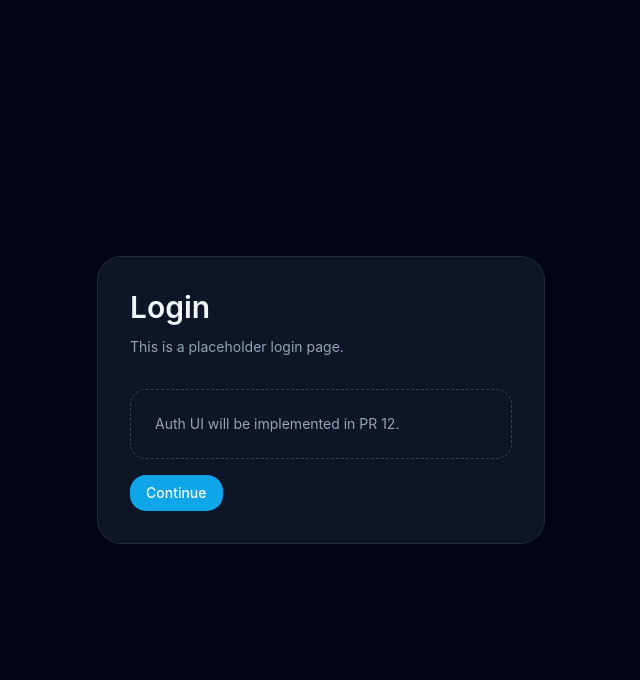
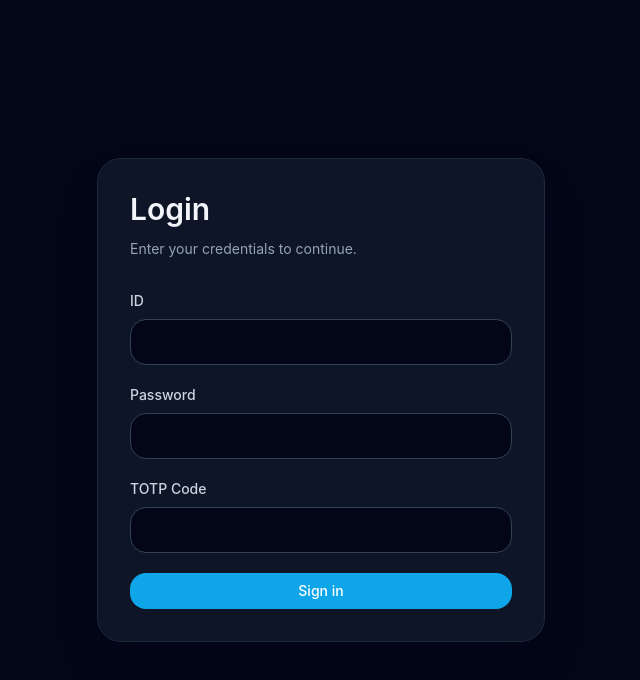
Before and after one commit to jaeseopark/utarchive, a React (Vite) app in the folder frontend/: page /login in a window 1280 px wide. Shown: the top 680 px of the page, without its empty margins (319-959 px from the left). Built offline with nearby package versions, Linux system fonts and the light colour scheme; no server answers.

Commit message:
feat: auth ui

```diff
--- a/frontend/src/App.tsx
+++ b/frontend/src/App.tsx
@@ -1,5 +1,6 @@
 import { Route, Routes, Navigate } from 'react-router-dom';
 import RootLayout from './layouts/RootLayout';
+import ProtectedRoute from './components/ProtectedRoute';
 import LoginPage from './pages/LoginPage';
 import ArtistsPage from './pages/ArtistsPage';
 import ArtistDetailPage from './pages/ArtistDetailPage';
@@ -14,7 +15,14 @@ function App() {
   return (
     <Routes>
       <Route path="/login" element={<LoginPage />} />
-      <Route path="/" element={<RootLayout />}>
+      <Route
+        path="/"
+        element={
+          <ProtectedRoute>
+            <RootLayout />
+          </ProtectedRoute>
+        }
+      >
         <Route index element={<Navigate to="/artists" replace />} />
         <Route path="artists" element={<ArtistsPage />} />
         <Route path="artists/:id" element={<ArtistDetailPage />} />
--- a/frontend/src/api/client.ts
+++ b/frontend/src/api/client.ts
@@ -24,6 +24,10 @@ async function parseJson(response: Response) {
   }
 }
 
+type RequestOptions = {
+  preventUnauthorizedRedirect?: boolean;
+};
+
 function handleUnauthorized() {
   window.location.assign('/login');
 }
@@ -32,6 +36,7 @@ async function request<T>(
   input: RequestInfo,
   init: RequestInit,
   schema: ZodSchema<T>,
+  options: RequestOptions = {},
 ): Promise<T> {
   const response = await fetch(input, {
     credentials: 'include',
@@ -43,7 +48,9 @@ async function request<T>(
   });
 
   if (response.status === 401) {
-    handleUnauthorized();
+    if (!options.preventUnauthorizedRedirect) {
+      handleUnauthorized();
+    }
     throw new ApiError(401, 'Unauthorized', null);
   }
 
@@ -63,10 +70,12 @@ async function request<T>(
 }
 
 export const api = {
-  get: async <T>(url: string, schema: ZodSchema<T>) => request(url, { method: 'GET' }, schema),
-  post: async <T>(url: string, body: unknown, schema: ZodSchema<T>) =>
-    request(url, { method: 'POST', body: JSON.stringify(body) }, schema),
-  put: async <T>(url: string, body: unknown, schema: ZodSchema<T>) =>
-    request(url, { method: 'PUT', body: JSON.stringify(body) }, schema),
-  delete: async <T>(url: string, schema: ZodSchema<T>) => request(url, { method: 'DELETE' }, schema),
+  get: async <T>(url: string, schema: ZodSchema<T>, options?: RequestOptions) =>
+    request(url, { method: 'GET' }, schema, options),
+  post: async <T>(url: string, body: unknown, schema: ZodSchema<T>, options?: RequestOptions) =>
+    request(url, { method: 'POST', body: JSON.stringify(body) }, schema, options),
+  put: async <T>(url: string, body: unknown, schema: ZodSchema<T>, options?: RequestOptions) =>
+    request(url, { method: 'PUT', body: JSON.stringify(body) }, schema, options),
+  delete: async <T>(url: string, schema: ZodSchema<T>, options?: RequestOptions) =>
+    request(url, { method: 'DELETE' }, schema, options),
 };
--- a/frontend/src/api/schemas.ts
+++ b/frontend/src/api/schemas.ts
@@ -10,6 +10,18 @@ export const AlbumSchema = z.object({
   id: z.string().uuid(),
   title: z.string(),
   artistId: z.string().uuid(),
+});
+
+export const LoginResponseSchema = z.object({
+  id: z.string(),
+});
+
+export const SessionSchema = z.object({
+  id: z.string(),
+});
+
+export const LogoutResponseSchema = z.object({
+  ok: z.literal(true),
 });
 
 export const SongSchema = z.object({
--- /dev/null
+++ b/frontend/src/components/ProtectedRoute.tsx
@@ -0,0 +1,22 @@
+import { type PropsWithChildren } from 'react';
+import { Navigate, useLocation } from 'react-router-dom';
+import { useSession } from '../context/SessionContext';
+
+export default function ProtectedRoute({ children }: PropsWithChildren) {
+  const { user, isLoading } = useSession();
+  const location = useLocation();
+
+  if (isLoading) {
+    return (
+      <div className="flex min-h-screen items-center justify-center text-slate-300">
+        Loading...
+      </div>
+    );
+  }
+
+  if (!user) {
+    return <Navigate to="/login" replace state={{ from: location }} />;
+  }
+
+  return <>{children}</>;
+}
--- /dev/null
+++ b/frontend/src/context/SessionContext.tsx
@@ -0,0 +1,74 @@
+import { createContext, type PropsWithChildren, useCallback, useContext, useEffect, useMemo, useState } from 'react';
+import { api } from '../api/client';
+import { LoginResponseSchema, LogoutResponseSchema, SessionSchema } from '../api/schemas';
+
+export interface SessionUser {
+  id: string;
+}
+
+export interface LoginPayload {
+  id: string;
+  password: string;
+  totpCode: string;
+}
+
+interface SessionContextValue {
+  user: SessionUser | null;
+  isLoading: boolean;
+  login: (credentials: LoginPayload) => Promise<void>;
+  logout: () => Promise<void>;
+}
+
+const SessionContext = createContext<SessionContextValue | undefined>(undefined);
+
+export function SessionProvider({ children }: PropsWithChildren) {
+  const [user, setUser] = useState<SessionUser | null>(null);
+  const [isLoading, setIsLoading] = useState(true);
+
+  useEffect(() => {
+    const restoreSession = async () => {
+      try {
+        const data = await api.get('/auth/me', SessionSchema, { preventUnauthorizedRedirect: true });
+        setUser({ id: data.id });
+      } catch {
+        setUser(null);
+      } finally {
+        setIsLoading(false);
+      }
+    };
+
+    restoreSession();
+  }, []);
+
+  const login = useCallback(async (credentials: LoginPayload) => {
+    const data = await api.post('/auth/login', credentials, LoginResponseSchema, {
+      preventUnauthorizedRedirect: true,
+    });
+    setUser({ id: data.id });
+  }, []);
+
+  const logout = useCallback(async () => {
+    try {
+      await api.post('/auth/logout', null, LogoutResponseSchema, {
+        preventUnauthorizedRedirect: true,
+      });
+    } finally {
+      setUser(null);
+    }
+  }, []);
+
+  const value = useMemo(
+    () => ({ user, isLoading, login, logout }),
+    [user, isLoading, login, logout],
+  );
+
+  return <SessionContext.Provider value={value}>{children}</SessionContext.Provider>;
+}
+
+export function useSession() {
+  const context = useContext(SessionContext);
+  if (!context) {
+    throw new Error('useSession must be used within a SessionProvider');
+  }
+  return context;
+}
--- a/frontend/src/layouts/RootLayout.tsx
+++ b/frontend/src/layouts/RootLayout.tsx
@@ -1,5 +1,6 @@
 import { NavLink, Outlet } from 'react-router-dom';
 import { Button } from '../components/ui/Button';
+import { useSession } from '../context/SessionContext';
 
 const navItems = [
   { to: '/artists', label: 'Artists' },
@@ -9,6 +10,8 @@ const navItems = [
 ];
 
 function RootLayout() {
+  const { logout } = useSession();
+
   return (
     <div className="min-h-screen bg-slate-950 text-slate-100">
       <div className="mx-auto flex min-h-screen max-w-7xl flex-col gap-4 px-4 py-6 sm:px-6 lg:px-8">
@@ -17,7 +20,9 @@ function RootLayout() {
             <p className="text-sm uppercase tracking-[0.35em] text-slate-500">utarchive</p>
             <h1 className="mt-2 text-3xl font-semibold">Music Archive Shell</h1>
           </div>
-          <Button variant="secondary">Placeholder action</Button>
+          <Button variant="secondary" onClick={logout}>
+            Logout
+          </Button>
         </header>
 
         <div className="grid flex-1 gap-4 lg:grid-cols-[256px_minmax(0,1fr)]">
--- a/frontend/src/main.tsx
+++ b/frontend/src/main.tsx
@@ -2,12 +2,15 @@ import React from 'react';
 import ReactDOM from 'react-dom/client';
 import { BrowserRouter } from 'react-router-dom';
 import App from './App';
+import { SessionProvider } from './context/SessionContext';
 import './index.css';
 
 ReactDOM.createRoot(document.getElementById('root')!).render(
   <React.StrictMode>
     <BrowserRouter>
-      <App />
+      <SessionProvider>
+        <App />
+      </SessionProvider>
     </BrowserRouter>
   </React.StrictMode>,
 );
--- a/frontend/src/pages/LoginPage.tsx
+++ b/frontend/src/pages/LoginPage.tsx
@@ -1,17 +1,112 @@
+import { useState, type ChangeEvent, type FormEvent } from 'react';
+import { useNavigate, useLocation, type Location } from 'react-router-dom';
+import { z } from 'zod';
 import { Button } from '../components/ui/Button';
+import { ApiError } from '../api/client';
+import { useSession } from '../context/SessionContext';
+
+const loginSchema = z.object({
+  id: z.string().min(1, 'ID is required'),
+  password: z.string().min(1, 'Password is required'),
+  totpCode: z.string().regex(/^\d{6}$/, 'Enter a valid 6-digit code'),
+});
+
+type LocationState = {
+  from?: Location;
+};
 
 function LoginPage() {
+  const navigate = useNavigate();
+  const location = useLocation();
+  const { login } = useSession();
+  const [formState, setFormState] = useState({ id: '', password: '', totpCode: '' });
+  const [error, setError] = useState<string | null>(null);
+  const [isSubmitting, setIsSubmitting] = useState(false);
+
+  const from = (location.state as LocationState | null)?.from?.pathname ?? '/artists';
+
+  const handleChange = (field: keyof typeof formState) => (event: ChangeEvent<HTMLInputElement>) => {
+    setFormState((current) => ({ ...current, [field]: event.target.value }));
+    if (error) {
+      setError(null);
+    }
+  };
+
+  const handleSubmit = async (event: FormEvent<HTMLFormElement>) => {
+    event.preventDefault();
+    setError(null);
+
+    const parseResult = loginSchema.safeParse(formState);
+    if (!parseResult.success) {
+      setError(parseResult.error.issues[0]?.message ?? 'Invalid input');
+      return;
+    }
+
+    setIsSubmitting(true);
+
+    try {
+      await login(parseResult.data);
+      navigate(from, { replace: true });
+    } catch (errorValue) {
+      const message =
+        errorValue instanceof ApiError
+          ? errorValue.status === 401
+            ? 'Invalid credentials or TOTP code'
+            : errorValue.message
+          : errorValue instanceof Error
+          ? errorValue.message
+          : 'Login failed';
+      setError(message);
+    } finally {
+      setIsSubmitting(false);
+    }
+  };
+
   return (
     <div className="flex min-h-screen items-center justify-center bg-slate-950 px-4 py-10 text-slate-100">
       <div className="w-full max-w-md rounded-3xl border border-slate-800 bg-slate-900/90 p-8 shadow-2xl shadow-slate-950/20">
         <h1 className="text-3xl font-semibold">Login</h1>
-        <p className="mt-3 text-sm text-slate-400">This is a placeholder login page.</p>
-        <div className="mt-8 space-y-4">
-          <div className="rounded-2xl border border-dashed border-slate-700 p-6 text-sm text-slate-400">
-            Auth UI will be implemented in PR 12.
-          </div>
-          <Button onClick={() => window.location.replace('/artists')}>Continue</Button>
-        </div>
+        <p className="mt-3 text-sm text-slate-400">Enter your credentials to continue.</p>
+
+        <form onSubmit={handleSubmit} className="mt-8 space-y-5">
+          <label className="block text-sm font-medium text-slate-300">
+            ID
+            <input
+              type="text"
+              value={formState.id}
+              onChange={handleChange('id')}
+              className="mt-2 w-full rounded-2xl border border-slate-700 bg-slate-950 px-4 py-3 text-sm text-slate-100 outline-none transition focus:border-sky-500 focus:ring-2 focus:ring-sky-500/30"
+            />
+          </label>
+
+          <label className="block text-sm font-medium text-slate-300">
+            Password
+            <input
+              type="password"
+              value={formState.password}
+              onChange={handleChange('password')}
+              className="mt-2 w-full rounded-2xl border border-slate-700 bg-slate-950 px-4 py-3 text-sm text-slate-100 outline-none transition focus:border-sky-500 focus:ring-2 focus:ring-sky-500/30"
+            />
+          </label>
+
+          <label className="block text-sm font-medium text-slate-300">
+            TOTP Code
+            <input
+              inputMode="numeric"
+              pattern="\d{6}"
+              maxLength={6}
+              value={formState.totpCode}
+              onChange={handleChange('totpCode')}
+              className="mt-2 w-full rounded-2xl border border-slate-700 bg-slate-950 px-4 py-3 text-sm text-slate-100 outline-none transition focus:border-sky-500 focus:ring-2 focus:ring-sky-500/30"
+            />
+          </label>
+
+          {error ? <div className="rounded-2xl bg-rose-950/80 px-4 py-3 text-sm text-rose-300">{error}</div> : null}
+
+          <Button type="submit" disabled={isSubmitting} className="w-full">
+            {isSubmitting ? 'Signing in…' : 'Sign in'}
+          </Button>
+        </form>
       </div>
     </div>
   );
```
Also changed, not shown: 1 other file (tests, documents, lock files or other folders).
